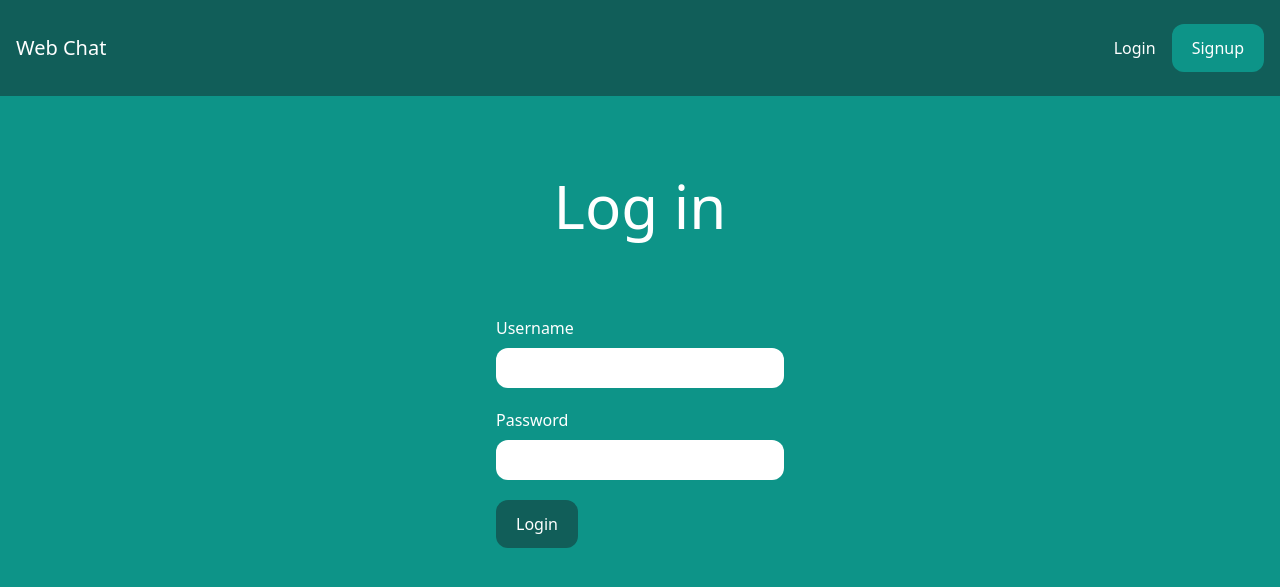
After one commit to Suyen-Shrestha/Web-chat, a Django app: template chat/templates/chat/login.html in a window 1280 px wide. The commit adds this page. Shown: the top 587 px of the page. Run offline with Django 4.2, Linux system fonts and the light colour scheme; the template is opened without the code that fills it: values that come from a table or form of the project are taken from there, others are empty; some libraries are stand-ins or nearby versions.

Commit message:
feat: implemented user login functionality.

```diff
--- a/chat/templates/chat/base.html
+++ b/chat/templates/chat/base.html
@@ -16,7 +16,7 @@
         <div class="flex items-center space-x-4">
 
             {% if request.user.is_authenticated %}
-                <a href="/login/" class="text-white hover:text-gray-200">Rooms</a>
+                <a href="{% url 'chat:login' %}" class="text-white hover:text-gray-200">Rooms</a>
 
                 <a href="{% url 'chat:logout' %}" class="px-5 py-3 rounded-xl text-white bg-teal-600 hover:bg-teal-700">Logout</a>
             {% else %}
--- /dev/null
+++ b/chat/templates/chat/login.html
@@ -0,0 +1,41 @@
+{% extends 'chat/base.html' %}
+
+
+{% block title %}
+    Login |
+{% endblock title %}
+
+
+{% block content %}
+<div class="p-10 lg:p-20 text-center">
+    <div class="text-3xl lg:text-6xl text-white">Log in</div>
+</div>
+
+<form method="post" action="." class="lg:w-1/4 px-4 mx-auto">
+    {% csrf_token %}
+
+    <div class="mb-5">
+        <label class="text-white">Username</label>
+        <input type="text" name="username" class="w-full mt-2 px-4 py-2 rounded-xl">
+    </div>
+
+    <div class="mb-5">
+        <label class="text-white">Password</label>
+        <input type="password" name="password" class="w-full mt-2 px-4 py-2 rounded-xl">
+    </div>
+
+
+    {% if form.errors %}
+        {% for field in form %}
+            {% for error in field.errors %}
+                <div class="mb-5 p-4 rounded-xl bg-red-300 text-white">
+                    <p>{{ error|escape }}</p>
+                </div>
+            {% endfor %}
+        {% endfor %}
+    {% endif %}
+
+    <button type="submit" class="px-5 py-3 rounded-xl text-white bg-teal-800 hover:bg-teal-700">Login</button>
+
+</form>
+{% endblock content %}
--- a/chat/urls.py
+++ b/chat/urls.py
@@ -1,6 +1,6 @@
 from django.contrib import admin
 from django.urls import path
-from django.contrib.auth.views import LogoutView
+from django.contrib.auth.views import LogoutView, LoginView
 from . import views
 
 app_name = 'chat'
@@ -8,5 +8,6 @@ app_name = 'chat'
 urlpatterns = [
     path('', views.startpage, name="start-page"),
     path('signup/', views.signup, name="signup"),
-    path('login/', LogoutView.as_view(), name="logout"),
+    path('login/', LoginView.as_view(template_name='chat/login.html'), name="login"),
+    path('logout/', LogoutView.as_view(), name="logout"),
 ]
--- a/core/settings.py
+++ b/core/settings.py
@@ -127,3 +127,5 @@ STATIC_URL = 'static/'
 DEFAULT_AUTO_FIELD = 'django.db.models.BigAutoField'
 
 LOGOUT_REDIRECT_URL = '/'
+LOGIN_REDIRECT_URL = '/'
+LOGIN_URL = '/login/'
```
